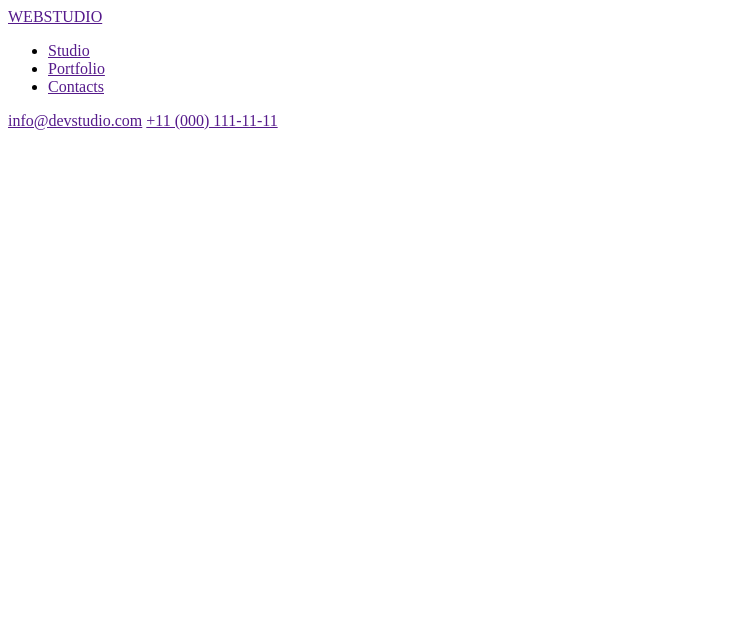
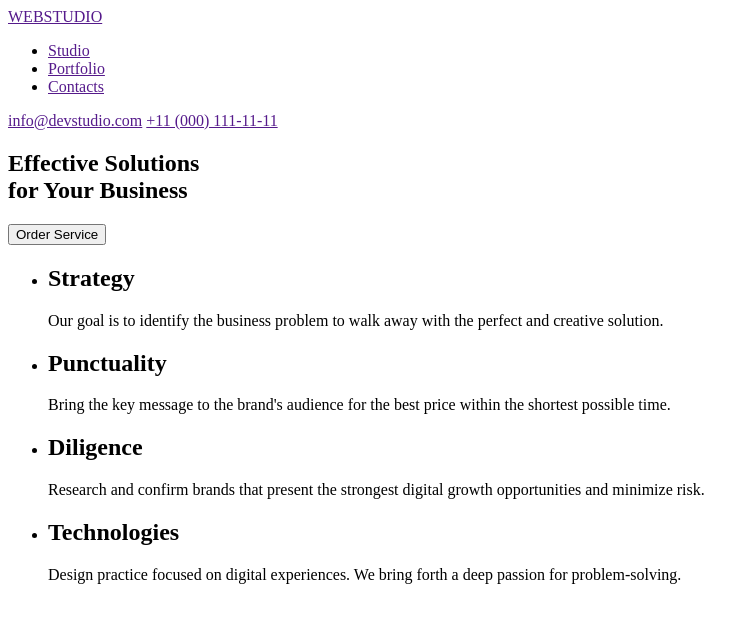
Before and after one commit to TetianaFomenko1/goit-markup-hw-01, a plain HTML site: page index.html in a window 1280 px wide. Shown: the whole page, without its empty margins (0-754 px from the left). Drawn offline with Linux system fonts and the light colour scheme.

Commit message:
banner+section1

```diff
--- a/index.html
+++ b/index.html
@@ -19,5 +19,46 @@
       <a href="">info@devstudio.com</a>
       <a href="">+11 (000) 111-11-11</a>
     </header>
+    <main>
+      <section>
+        <h1>
+          Effective Solutions <br />
+          for Your Business
+        </h1>
+        <button>Order Service</button>
+      </section>
+      <section>
+        <ul>
+          <li>
+            <h2>Strategy</h2>
+            <p>
+              Our goal is to identify the business problem to walk away with the
+              perfect and creative solution.
+            </p>
+          </li>
+          <li>
+            <h2>Punctuality</h2>
+            <p>
+              Bring the key message to the brand's audience for the best price
+              within the shortest possible time.
+            </p>
+          </li>
+          <li>
+            <h2>Diligence</h2>
+            <p>
+              Research and confirm brands that present the strongest digital
+              growth opportunities and minimize risk.
+            </p>
+          </li>
+          <li>
+            <h2>Technologies</h2>
+            <p>
+              Design practice focused on digital experiences. We bring forth a
+              deep passion for problem-solving.
+            </p>
+          </li>
+        </ul>
+      </section>
+    </main>
   </body>
 </html>
```
